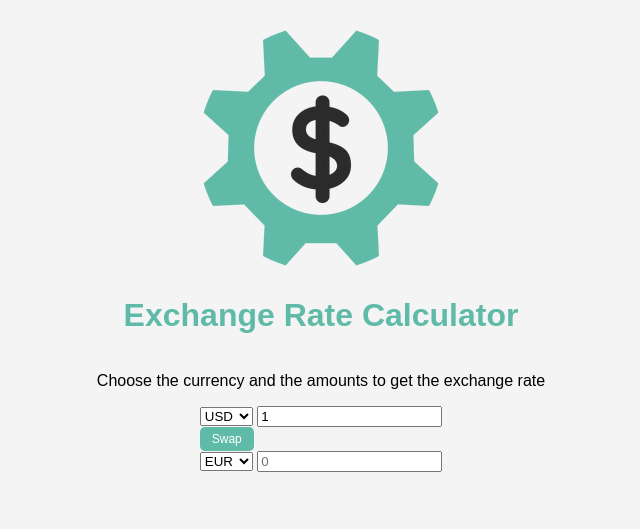
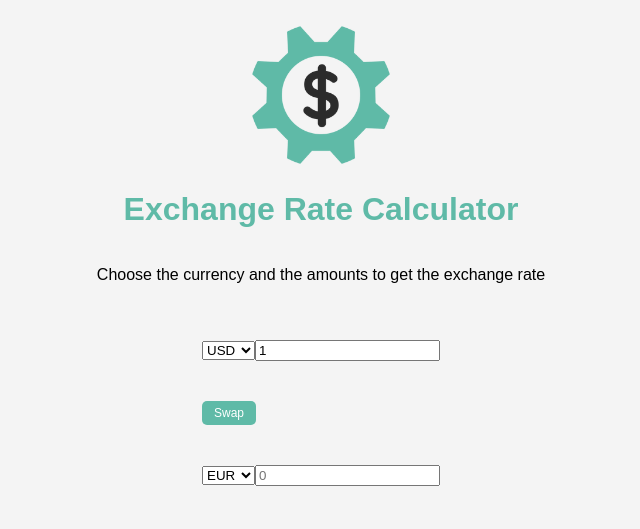
Before and after one commit to DariuszOkonski/exchange-rate-calculator, a plain HTML site: page index.html in a window 1280 px wide. Shown: the whole page, without its empty margins (319-959 px from the left). Drawn offline with Linux system fonts and the light colour scheme; a script that the page names is missing.

Commit message:
add styles for .currency

```diff
--- a/style.css
+++ b/style.css
@@ -36,3 +36,14 @@ p {
     padding: 5px 12px;
     border: none;
 }
+
+.money-img {
+    width: 150px;
+}
+
+.currency {
+    padding: 40px 0;
+    display: flex;
+    align-items: center;
+    justify-content: space-between;
+}
```
